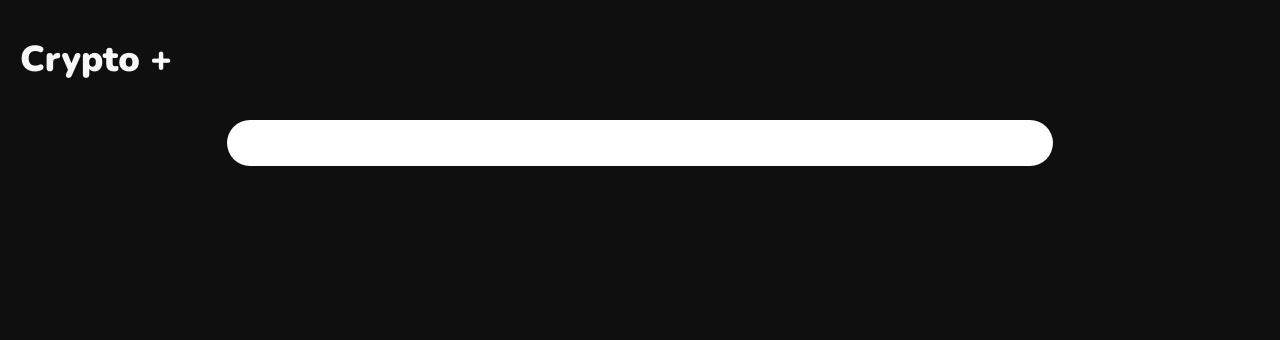
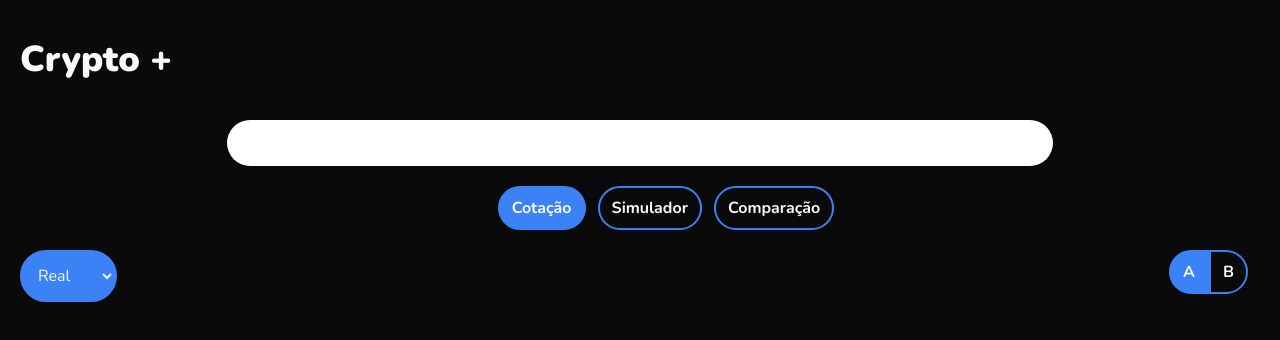
Before and after one commit to davidwjdev/crypto-plus-vue, a Vue app: page / in a window 1280 px wide. Shown: the top 340 px of the page. Built offline with nearby package versions, Linux system fonts and the light colour scheme.

Commit message:
Remoção de conf cores default. Adicionado menu principal e menu secundario

```diff
--- a/src/App.vue
+++ b/src/App.vue
@@ -4,18 +4,18 @@ import NavVue from './components/Nav.vue';
 </script>
 
 <template>
-  <div class="mt-10 mx-5">
+  <div class="mt-10 ">
 
-    <header class="mb-10">
+    <header class="mb-10 sm:mx-5 md:w-2/3">
       <HeaderVue />
     </header>
     <nav>
       <NavVue />
     </nav>
-    <section>
+    <section class="sm:mx-5 md:w-2/3">
       <div></div>
     </section>
-    <footer>
+    <footer class="sm:mx-5 md:w-2/3">
       <div></div>
     </footer>
   </div>
--- /dev/null
+++ b/src/components/Home.vue
@@ -0,0 +1,12 @@
+<script setup lang="ts">
+
+
+</script>
+
+<template>
+    <div class="">
+
+    </div>
+</template>
+
+<style scoped></style>
--- a/src/components/Nav.vue
+++ b/src/components/Nav.vue
@@ -1,13 +1,52 @@
-<script setup lang="ts">
-
-
-</script>
+<script setup lang="ts"></script>
 
 <template>
-    <div class="">
+    <div class="my-5 mx-5">
         <form action="" class="md:flex md:justify-center">
-            <input type="search" name="search" id="search" class="rounded-full text-black py-3 px-10 sm:w-full md:w-2/3">
+            <input type="search" name="search" id="search" class="rounded-full text-black py-3 px-10 sm:w-full md:w-2/3" />
         </form>
+    </div>
+    <div class="flex justify-center items-center sm:overflow-x-auto sm:no-scrollbar mb-5">
+        <ul class="flex ms-16">
+            <li class="me-3">
+                <button href="#" class="bg-blue-500 border-2 border-blue-500 p-3 rounded-full font-bold">
+                    Cotação
+                </button>
+            </li>
+            <li class="me-3">
+                <button href="#" class="border-2 border-blue-500 p-3 rounded-full font-bold">
+                    Simulador
+                </button>
+            </li>
+            <li class="me-3">
+                <button href="#" class="border-2 border-blue-500 p-3 rounded-full font-bold">
+                    Comparação
+                </button>
+            </li>
+        </ul>
+    </div>
+    <div class="mx-5">
+        <ul class="flex justify-between">
+            <li class="me-3">
+                <form action="">
+                    <select name="cars" id="cars" class="p-3 rounded-full bg-blue-500 border-2 border-blue-500">
+                        <option value="real">Real</option>
+                        <option value="dolar">Dolar</option>
+                        <option value="btn">Bitcoin</option>
+                    </select>
+                </form>
+
+            </li>
+
+            <li class="me-3">
+                <button href="#" class="bg-blue-500 border-2 border-blue-500 p-3 rounded-s-full font-bold">
+                    A
+                </button>
+                <button href="#" class="border-2 border-blue-500 p-3 rounded-e-full font-bold">
+                    B
+                </button>
+            </li>
+        </ul>
     </div>
 </template>
 
--- a/src/style.css
+++ b/src/style.css
@@ -134,6 +134,12 @@ table {
 
 :root {
     font-family: "Nunito", sans-serif;
-    background-color: #0f0f0f;
-    color: #f7f7f7;
+    background-color: #0a0a0a;
+    color: #fafafa;
 }
+
+@layer components {
+    .no-scrollbar::-webkit-scrollbar {
+        display: none;
+    }
+}
--- a/tailwind.config.js
+++ b/tailwind.config.js
@@ -8,18 +8,6 @@ export default {
                 sm: "320px",
                 md: "640px",
                 lg: "1200px"
-            },
-            colors: {
-                gray: {
-                    500: "#1E1E1E",
-                    900: "#0F0F0F"
-                },
-                black: "#000000",
-                white: "#F7F7F7",
-                blue: "#1B82FF",
-                red: "#D70024",
-                yellow: "#FFD221",
-                green: "#4BFF13"
             }
         }
     },
```
